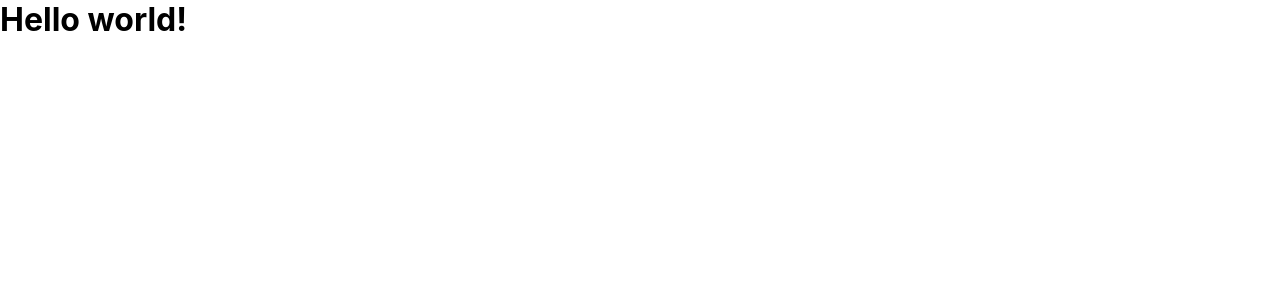
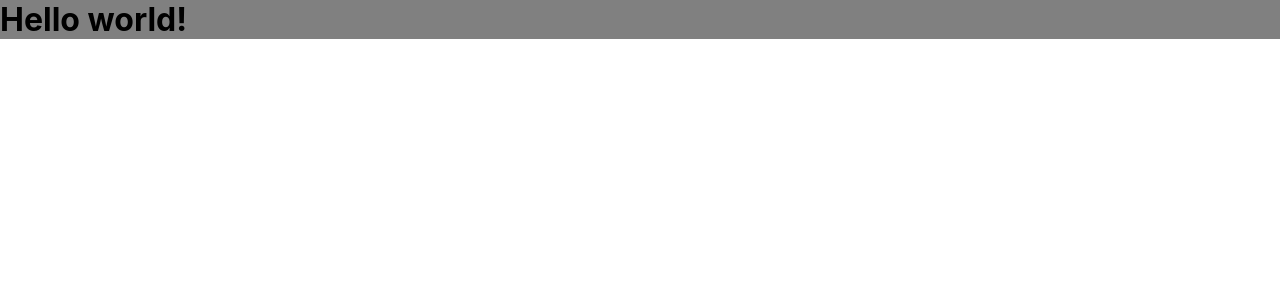
Before and after one commit to lijo-belardi/vegetarian-website-project, a React (Create React App) app: page / in a window 1280 px wide. Shown: the top 300 px of the page. Built offline with nearby package versions, Linux system fonts and the light colour scheme.

Commit message:
setted scss's partials

```diff
--- a/src/App.scss
+++ b/src/App.scss
@@ -0,0 +1,5 @@
+@use './sassStyles' as *;
+
+.App {
+  background-color: $back;
+}
--- /dev/null
+++ b/src/sassStyles/_colors.scss
@@ -0,0 +1,2 @@
+// color scheme
+$back: grey;
--- /dev/null
+++ b/src/sassStyles/index.scss
@@ -0,0 +1 @@
+@forward 'colors';
```
